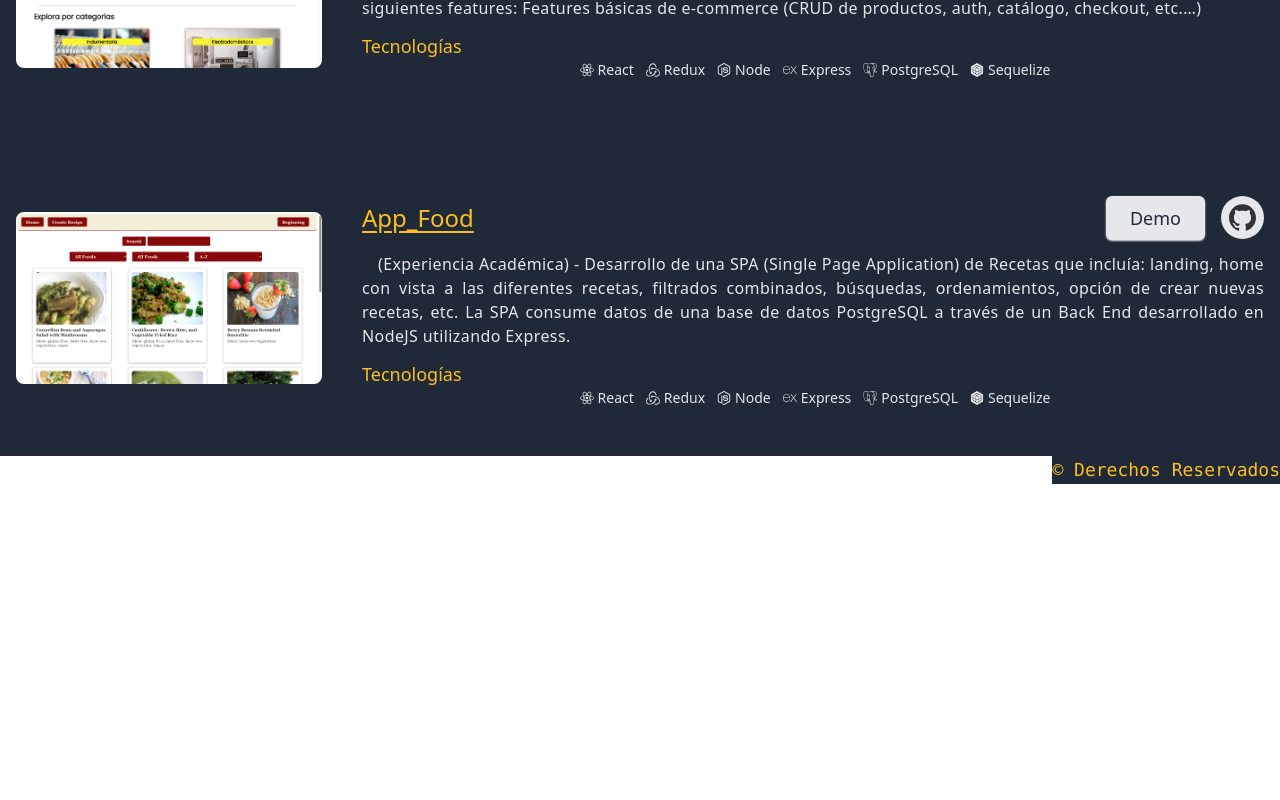
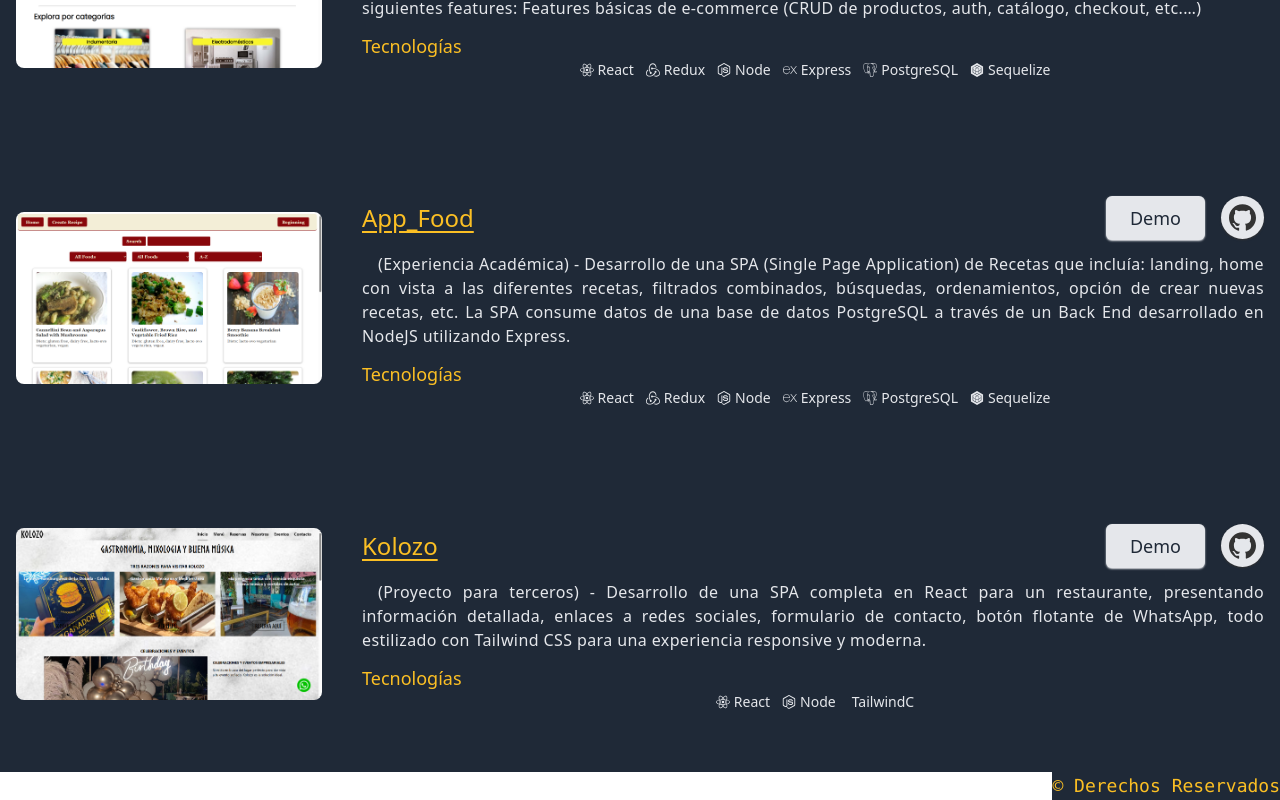
Before and after one commit to castolo10a/Portfolio, a React (Create React App) app: page /Projects in a window 1280 px wide. Shown: the part 356-1156 px from the top of the page. Before the commit the page ends 840 px from the top, so only its background shows below. Built offline with nearby package versions, Linux system fonts and the light colour scheme.

Commit message:
add projects  and update styles

```diff
--- a/public/index.html
+++ b/public/index.html
@@ -2,14 +2,14 @@
 <html lang="en">
   <head>
     <meta charset="utf-8" />
-    <link rel="icon" href="./logo.png" />
+    <link rel="icon" href="./DC-logo.png" />
     <meta name="viewport" content="width=device-width, initial-scale=1" />
     <meta name="theme-color" content="#000000" />
     <meta
       name="description"
       content="Programador FullStack especializado en JavaScript, React, Redux, NodeJs, Express, sequelize, PostgreSQL"
     />
-    <link rel="apple-touch-icon" href="./logo.png" />
+    <link rel="apple-touch-icon" href="./DC-logo.png" />
     <!--
       manifest.json provides metadata used when your web app is installed on a
       user's mobile device or desktop. See https://developers.google.com/web/fundamentals/web-app-manifest/
--- a/src/ProjectGitHub.json
+++ b/src/ProjectGitHub.json
@@ -70,5 +70,29 @@
           "href": "http://sequelize.org/"
         }
       ]
+    },
+    {
+      "titleProject": "Kolozo",
+      "content": "(Proyecto para terceros) - Desarrollo de una SPA completa en React para un restaurante, presentando información detallada, enlaces a redes sociales, formulario de contacto, botón flotante de WhatsApp, todo estilizado con Tailwind CSS para una experiencia responsive y moderna.",
+      "urlProject": "https://github.com/castolo10a/Kolozo-Gastrobar",
+      "urlGithub": "https://github.com/castolo10a/Kolozo-Gastrobar",
+      "titleTecnologies": "Tecnologías",
+      "image": {
+        "alt": "Kolozo"
+      },
+      "contentTecnologies": [
+        {
+          "title": "React",
+          "href": "http://es.reactjs.org"
+        },
+        {
+          "title": "Node",
+          "href": "http://nodejs.org/es/"
+        },
+        {
+          "title": "TailwindC",
+          "href": "https://tailwindcss.com/"
+        }
+      ]
     }
   ]
--- a/src/constants/iconsByTech.js
+++ b/src/constants/iconsByTech.js
@@ -5,6 +5,7 @@ import {
   SiExpress,
   SiPostgresql,
   SiSequelize,
+  SiTailwindcss
 } from 'react-icons/si'
 
 export const ICONS_BY_TECH = [
@@ -31,5 +32,9 @@ export const ICONS_BY_TECH = [
   {
     name: 'Sequelize',
     icon: <SiSequelize />
+  },
+  {
+    name: 'Tailwindcss',
+    icon: <SiTailwindcss />
   }
 ]
--- a/src/constants/imageByProjects.js
+++ b/src/constants/imageByProjects.js
@@ -1,5 +1,6 @@
-import HenryMarketPic from "../assets/HenryMarketPic.png"
-import AppFoodPic from "../assets/AppFoodPic.png"
+import HenryMarketPic from "../assets/HenryMarketPic.png";
+import AppFoodPic from "../assets/AppFoodPic.png";
+import KolozoPic from "../assets/KolozoPic.png";
 
 export const IMAGE_BY_PROJECT = [
   {
@@ -9,5 +10,9 @@ export const IMAGE_BY_PROJECT = [
   {
     name: 'App_Food',
     src: AppFoodPic
+  },
+  {
+    name: 'Kolozo',
+    src: KolozoPic
   }
 ]
```
Also changed, not shown: public/DC-logo.png (renamed from src/assets/DC-logo.png), src/assets/KolozoPic.png (added).
